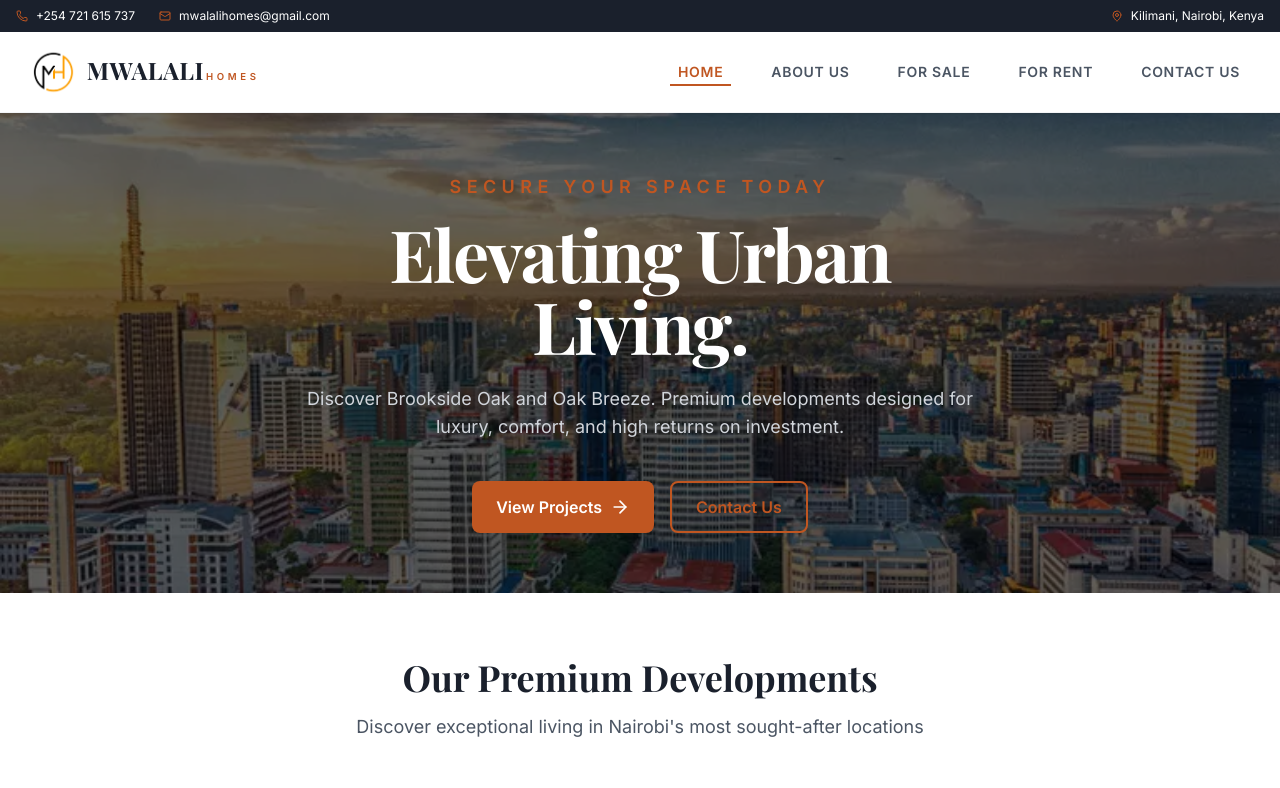
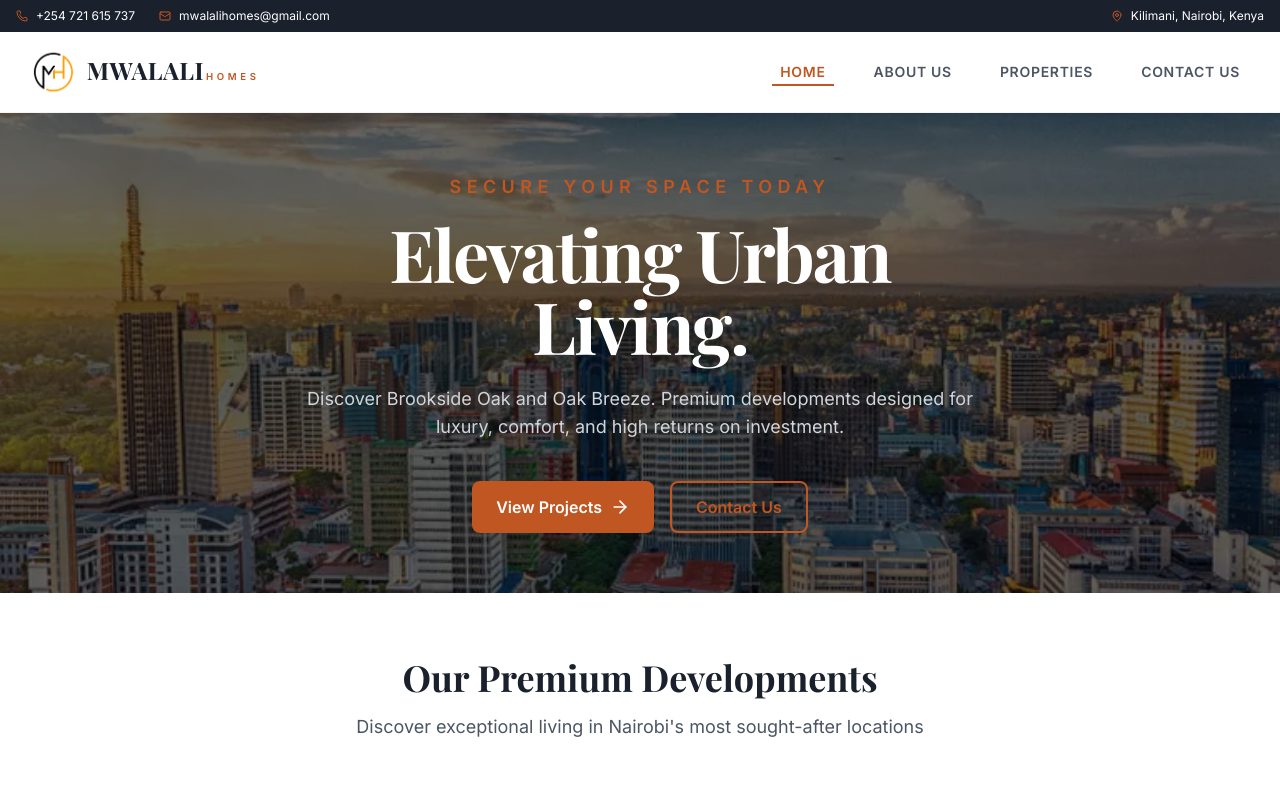
Before and after one commit to teddylumidi/Mwilali-Homes, a React (Vite) app: page / in a window 1280 px wide. Shown: the top 788 px of the page. Built offline with nearby package versions, Linux system fonts and the light colour scheme.

Commit message:
Update navigation menu labels

```diff
--- a/App.tsx
+++ b/App.tsx
@@ -145,8 +145,7 @@ const App: React.FC = () => {
             <div className="hidden md:flex space-x-8 items-center">
               <NavLink view="home" label="Home" />
               <NavLink view="about" label="About Us" />
-              <NavLink view="sale" label="For Sale" />
-              <NavLink view="rent" label="For Rent" />
+              <NavLink view="sale" label="Properties" />
               <NavLink view="contact" label="Contact Us" />
             </div>
 
@@ -169,8 +168,7 @@ const App: React.FC = () => {
           <div className="py-2 flex flex-col">
             <MobileNavLink view="home" label="Home" />
             <MobileNavLink view="about" label="About Us" />
-            <MobileNavLink view="sale" label="Brookside Oak" />
-            <MobileNavLink view="rent" label="Oak Breeze" />
+            <MobileNavLink view="sale" label="Properties" />
             <MobileNavLink view="contact" label="Contact Us" />
           </div>
         </div>
```
